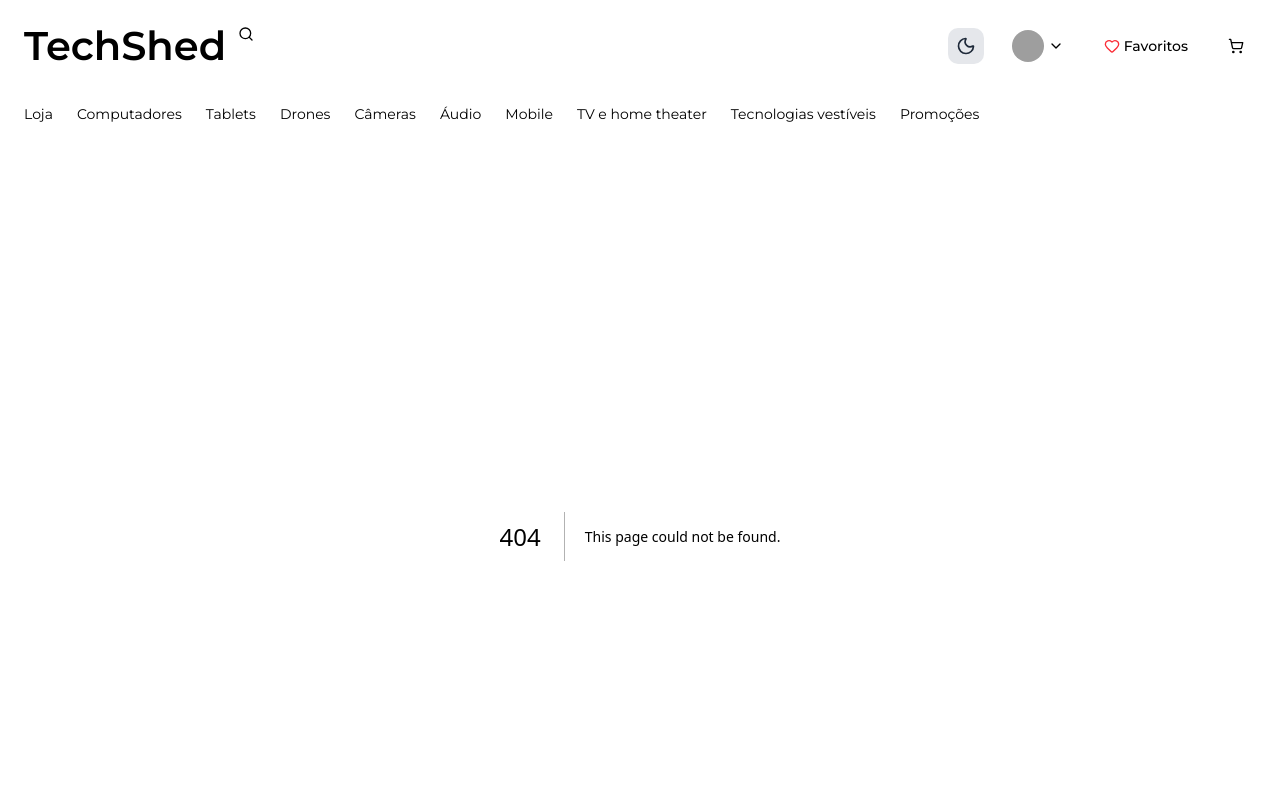
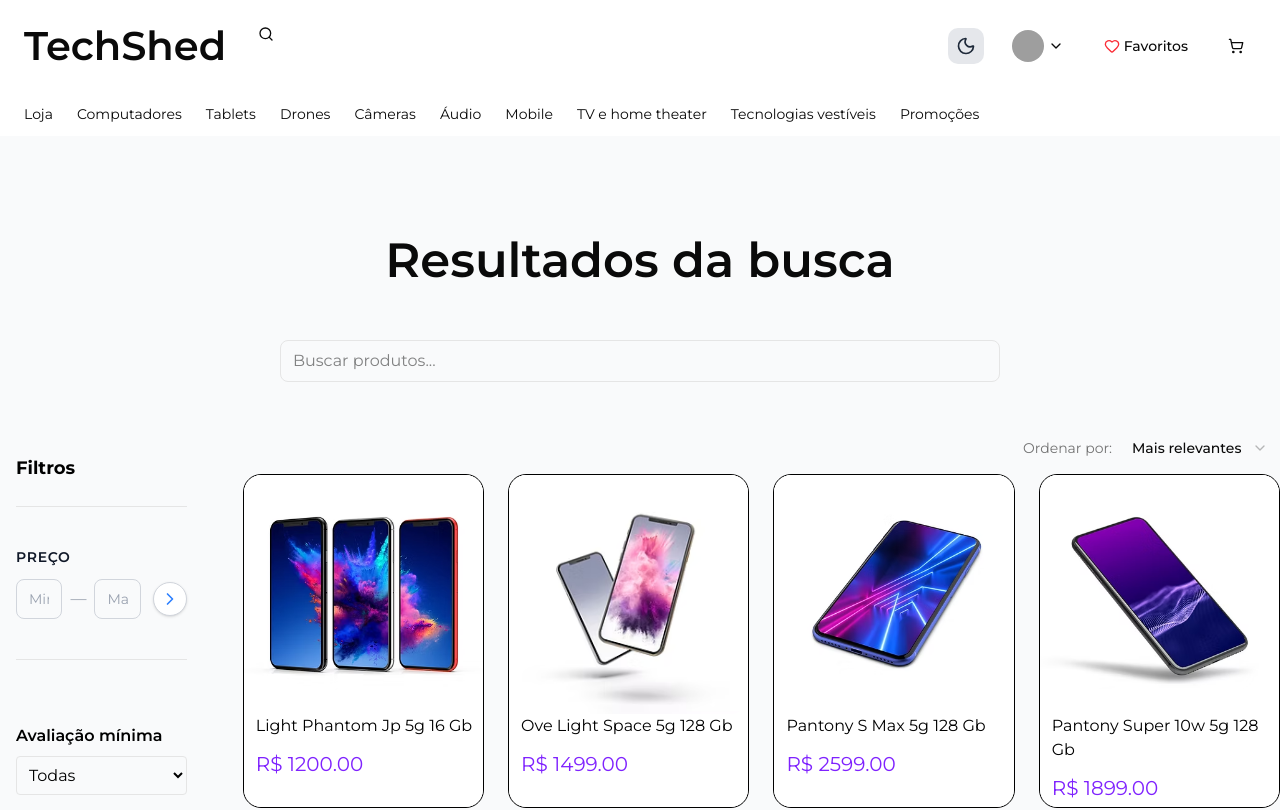
Before and after one commit to kleber-goncalves/techshed, a Next.js app: page /busca in a window 1280 px wide. Before the commit this address had no page. Shown: the top 810 px of the page. Built offline with nearby package versions, Linux system fonts and the light colour scheme; grey boxes are pictures that could not be loaded.

Commit message:
feat: busca com modal e pagina /busca
- adiciona modal com resultados e botao mostrar mais\n- cria pagina /busca com filtros e debounce de query\n- ajusta ProductCard para fechar modal ao navegar\n- documenta o fluxo em docs/search.md e atualiza changelog

```diff
--- /dev/null
+++ b/src/app/busca/SearchPageClient.jsx
@@ -0,0 +1,114 @@
+"use client";
+
+import { useEffect, useMemo, useState } from "react";
+import { useRouter, useSearchParams } from "next/navigation";
+
+import FiltersSidebar from "@/components/components-loja/filtro/FiltersSidebar";
+import ProductCard from "@/components/components-loja/ProductCard";
+import SortSelect from "@/components/components-loja/filtro/SortSelect";
+import SearchInput from "@/components/Search/SearchInput";
+import { applyFilters } from "@/lib/applyFilters";
+import { applySort } from "@/lib/applySort";
+import { useDebouncedValue } from "@/lib/useDebouncedValue";
+
+const DEFAULT_FILTERS = {
+    search: "",
+    category: "all",
+    minPrice: 0,
+    maxPrice: 1000000,
+    onlyInStock: false,
+    onlyNew: false,
+    minRating: 0,
+    features: [],
+};
+
+export default function SearchPageClient({
+    produtos,
+    filtersData,
+    initialQuery = "",
+}) {
+    const searchParams = useSearchParams();
+    const router = useRouter();
+    const searchParamsString = searchParams.toString();
+
+    const [filters, setFilters] = useState(() => ({
+        ...DEFAULT_FILTERS,
+        search: initialQuery,
+    }));
+    const [sort, setSort] = useState("relevance");
+
+    const debouncedSearch = useDebouncedValue(filters.search, 300);
+
+    useEffect(() => {
+        const params = new URLSearchParams(searchParamsString);
+        const currentQuery = params.get("q") ?? "";
+        const nextQuery = debouncedSearch.trim();
+
+        if (currentQuery === nextQuery) return;
+
+        if (nextQuery) {
+            params.set("q", nextQuery);
+        } else {
+            params.delete("q");
+        }
+
+        const nextParams = params.toString();
+        router.replace(`/busca${nextParams ? `?${nextParams}` : ""}`, {
+            scroll: false,
+        });
+    }, [debouncedSearch, router, searchParamsString]);
+
+    const produtosFiltrados = useMemo(
+        () => applyFilters(produtos, filters),
+        [produtos, filters],
+    );
+    const produtosOrdenados = useMemo(
+        () => applySort(produtosFiltrados, sort),
+        [produtosFiltrados, sort],
+    );
+
+    return (
+        <section className="py-25 flex flex-col items-center gap-14 dark:bg-black">
+            <h1 className="text-5xl font-semibold dark:text-white">
+                Resultados da busca
+            </h1>
+
+            <div className="w-full max-w-3xl px-6">
+                <SearchInput
+                    value={filters.search}
+                    onChange={(value) =>
+                        setFilters((prev) => ({ ...prev, search: value }))
+                    }
+                    placeholder="Buscar produtos..."
+                />
+            </div>
+
+            <section className="flex flex-row w-full justify-center gap-10">
+                <FiltersSidebar
+                    filters={filters}
+                    setFilters={setFilters}
+                    enabled={["price", "rating", "stock", "features"]}
+                    data={filtersData}
+                    className="md:w-64 p-4 border rounded-lg space-y-6 text-black"
+                />
+                <section>
+                    <SortSelect sort={sort} setSort={setSort} />
+                    <section className="grid grid-cols-4 gap-6">
+                        {produtosOrdenados.length > 0 ? (
+                            produtosOrdenados.map((produto) => (
+                                <ProductCard
+                                    key={produto.id}
+                                    produto={produto}
+                                />
+                            ))
+                        ) : (
+                            <p className="col-span-4 text-center p-10 font-bold">
+                                Nenhum produto encontrado para essa busca.
+                            </p>
+                        )}
+                    </section>
+                </section>
+            </section>
+        </section>
+    );
+}
--- /dev/null
+++ b/src/app/busca/page.jsx
@@ -0,0 +1,36 @@
+import { produtos } from "@/data/produtos";
+import SearchPageClient from "./SearchPageClient";
+
+export default function Busca({ searchParams }) {
+    const query =
+        typeof searchParams?.q === "string" ? searchParams.q : "";
+    const listaCompleta = Object.values(produtos).flat();
+
+    const features = [
+        ...new Set(
+            listaCompleta.flatMap((produto) => produto.features || []),
+        ),
+    ];
+
+    const priceCentsList = listaCompleta.map(
+        (produto) => produto.priceCents ?? 0,
+    );
+    const minPriceCents =
+        priceCentsList.length > 0 ? Math.min(...priceCentsList) : 0;
+    const maxPriceCents =
+        priceCentsList.length > 0 ? Math.max(...priceCentsList) : 0;
+
+    const filtersData = {
+        features,
+        minLimit: Math.floor(minPriceCents / 100),
+        maxLimit: Math.ceil(maxPriceCents / 100),
+    };
+
+    return (
+        <SearchPageClient
+            produtos={listaCompleta}
+            filtersData={filtersData}
+            initialQuery={query}
+        />
+    );
+}
--- /dev/null
+++ b/src/components/Search/SearchInput.jsx
@@ -0,0 +1,19 @@
+"use client";
+
+export default function SearchInput({
+    value,
+    onChange,
+    placeholder = "Buscar...",
+    className = "",
+}) {
+    return (
+        <input
+            type="search"
+            value={value}
+            onChange={(e) => onChange(e.target.value)}
+            placeholder={placeholder}
+            aria-label={placeholder}
+            className={`w-full border px-3 py-2 rounded-md ${className}`}
+        />
+    );
+}
--- /dev/null
+++ b/src/components/Search/SearchModal.jsx
@@ -0,0 +1,48 @@
+"use client";
+
+import { useMemo, useState } from "react";
+import SearchInput from "./SearchInput";
+import SearchResults from "./SearchResults";
+import { produtos } from "@/data/produtos";
+
+export default function SearchModal({ onClose }) {
+    const [search, setSearch] = useState("");
+
+    const listaCompleta = useMemo(() => Object.values(produtos).flat(), []);
+    const normalizedSearch = search.trim().toLowerCase();
+    const showSuggestions = !normalizedSearch;
+    const resultados = useMemo(() => {
+        if (showSuggestions) {
+            return listaCompleta.slice(0, 3);
+        }
+        return listaCompleta.filter((produto) =>
+            produto.name.toLowerCase().includes(normalizedSearch),
+        );
+    }, [listaCompleta, normalizedSearch, showSuggestions]);
+
+    return (
+        <div className="fixed inset-0 bg-black/60 z-50 flex justify-center ">
+            <div className="bg-white dark:bg-black w-full px-40 rounded-lg py-13">
+                <div className="flex justify-between items-center mb-4">
+                    <h2 className="text-lg font-semibold">Buscar produtos</h2>
+                    <button className="cursor-pointer" onClick={onClose}>
+                        ✕
+                    </button>
+                </div>
+
+                <SearchInput
+                    value={search}
+                    onChange={setSearch}
+                    placeholder="Buscar produtos..."
+                />
+
+                <SearchResults
+                    results={resultados}
+                    query={search}
+                    onClose={onClose}
+                    allowEmptyQuery={showSuggestions}
+                />
+            </div>
+        </div>
+    );
+}
--- /dev/null
+++ b/src/components/Search/SearchResults.jsx
@@ -0,0 +1,49 @@
+"use client";
+
+import { useRouter } from "next/navigation";
+import ProductCard from "@/components/components-loja/ProductCard";
+
+export default function SearchResults({
+    results,
+    query,
+    onClose,
+    allowEmptyQuery = false,
+}) {
+    const router = useRouter(); // ✅ TOPO
+
+    const safeResults = Array.isArray(results) ? results : [];
+    const trimmedQuery = query?.trim() ?? "";
+    const hasMore = trimmedQuery && safeResults.length > 3;
+
+    if ((!trimmedQuery && !allowEmptyQuery) || safeResults.length === 0) {
+        return null;
+    }
+
+    function handleMostrarMais() {
+        router.push(`/busca?q=${encodeURIComponent(trimmedQuery)}`);
+        onClose?.();
+    }
+
+    return (
+        <div className="grid gap-4">
+            <div className="grid grid-cols-3 gap-4">
+                {safeResults.slice(0, 3).map((produto) => (
+                    <ProductCard
+                        key={produto.id}
+                        produto={produto}
+                        onClick={onClose} // fecha ao clicar no card
+                    />
+                ))}
+            </div>
+
+            {hasMore ? (
+                <button
+                    onClick={handleMostrarMais}
+                    className="text-sm text-blue-500 hover:underline self-end"
+                >
+                    Mostrar mais
+                </button>
+            ) : null}
+        </div>
+    );
+}
--- a/src/components/components-loja/ProductCard.jsx
+++ b/src/components/components-loja/ProductCard.jsx
@@ -1,13 +1,13 @@
 import Image from "next/image";
 import Link from "next/link";
 
-export default function ProductCard({ produto, noMaxWidth = false }) {
+export default function ProductCard({ produto, noMaxWidth = false, onClick }) {
     const infoClassName = `flex flex-col h-23.25 pl-3  items-start bg-white gap-3 rounded-b-2xl${
         noMaxWidth ? "" : " max-w-xs"
     }`;
 
     return (
-        <Link href={`/produto/${produto.slug}`}>
+        <Link href={`/produto/${produto.slug}`} onClick={onClick}>
             <section className=" border border-black  rounded-2xl flex flex-col w-full h-full  hover:shadow-[0_0_40px_0px_rgba(0,0,0,0.5)] transition ease-in-out duration-400">
                 <div className="bg-white flex items-center justify-center rounded-t-2xl">
                     <Image
--- a/src/components/layout/Header.jsx
+++ b/src/components/layout/Header.jsx
@@ -1,4 +1,7 @@
 "use client";
+
+import { useState } from "react";
+import SearchModal from "@/components/Search/SearchModal";
 
 import React from "react";
 import Link from "next/link";
@@ -23,15 +26,20 @@ const BtnThemas = dynamic(() => import("../btnTema"), {
 });
 
 export default function Header() {
+    const [openSearch, setOpenSearch] = useState(false);
     return (
+        <>
             <header className="flex items-center justify-between px-6 py-4 bg-white dark:bg-black shadow-md">
-            <Link href="/"  className="flex flex-row">
+                <div className="flex flex-row gap-5">
+  <Link href="/" className="flex flex-row">
                     <h1 className="text-[40px] font-semibold">TechShed</h1>
+                </Link>
 
-                <Button variant="ghost">
-                    <Search className="w-5 h-5" />
+                <Button variant="ghost" onClick={() => setOpenSearch(true)} className="cursor-pointer">
+                    <Search className="w-12 h-12" />
                 </Button>
-            </Link>
+                </div>
+
 
                 <div className="flex items-center gap-4">
                     <BtnThemas />
@@ -56,13 +64,18 @@ export default function Header() {
                                 <DropdownMenuItem>
                                     Configurações da Conta
                                 </DropdownMenuItem>
-                            <DropdownMenuItem>Meus Pedidos</DropdownMenuItem>
+                                <DropdownMenuItem>
+                                    Meus Pedidos
+                                </DropdownMenuItem>
                                 <DropdownMenuItem>Sair</DropdownMenuItem>
                             </DropdownMenuContent>
                         </DropdownMenu>
                     </div>
                     <Link href="/favoritos">
-                    <Button variant="ghost" className="flex items-center gap-1">
+                        <Button
+                            variant="ghost"
+                            className="flex items-center gap-1"
+                        >
                             <Heart className="w-5 h-5 text-red-500" />
                             Favoritos
                         </Button>
@@ -74,5 +87,7 @@ export default function Header() {
                     </Link>
                 </div>
             </header>
+            {openSearch && <SearchModal onClose={() => setOpenSearch(false)} />}
+        </>
     );
 }
--- /dev/null
+++ b/src/lib/useDebouncedValue.js
@@ -0,0 +1,15 @@
+import { useEffect, useState } from "react";
+
+export function useDebouncedValue(value, delay = 300) {
+    const [debouncedValue, setDebouncedValue] = useState(value);
+
+    useEffect(() => {
+        const timeoutId = setTimeout(() => {
+            setDebouncedValue(value);
+        }, delay);
+
+        return () => clearTimeout(timeoutId);
+    }, [value, delay]);
+
+    return debouncedValue;
+}
```
Also changed, not shown: 3 other files (tests, documents, lock files or other folders). Lines whose indentation alone changed are shown as unchanged.
